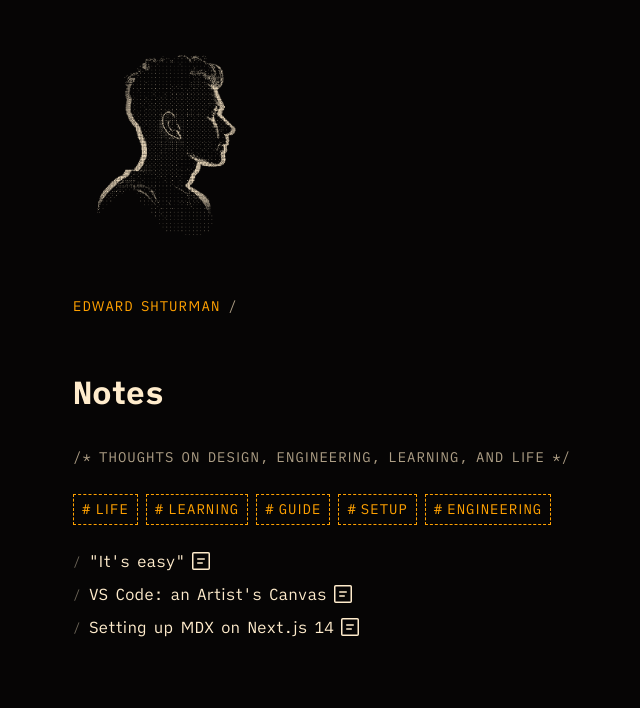
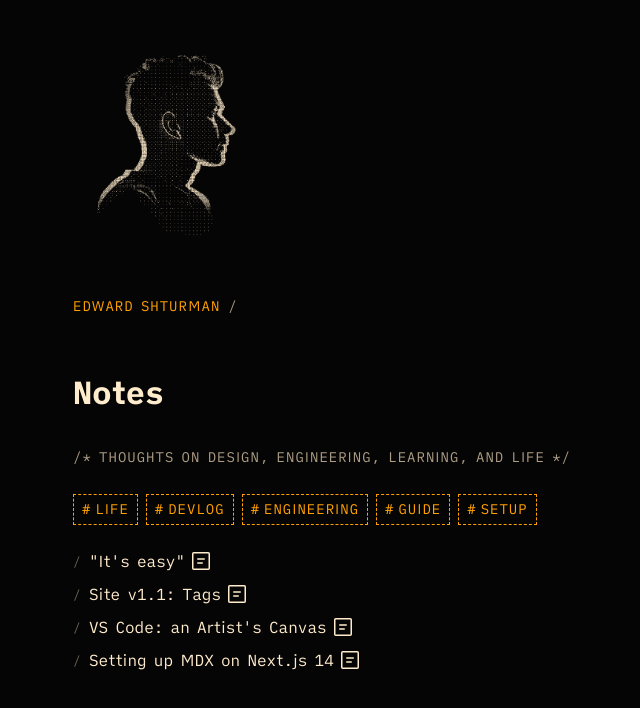
Before and after one commit to edwardshturman/site, a Next.js app: page /notes in a window 1280 px wide. Shown: the top 708 px of the page, without its empty margins (242-882 px from the left). Built offline with nearby package versions, Linux system fonts and the light colour scheme.

Commit message:
Publish v1.1 release notes

```diff
--- a/app/notes/notes.ts
+++ b/app/notes/notes.ts
@@ -8,7 +8,12 @@ export const notes: NoteProps[] = [
   {
     text: `"It's easy"`,
     slug: 'easy',
-    tags: ['life', 'learning']
+    tags: ['life']
+  },
+  {
+    text: 'Site v1.1: Tags',
+    slug: 'site-v1-1',
+    tags: ['devlog', 'engineering']
   },
   {
     text: "VS Code: an Artist's Canvas",
--- a/app/workshop/page.tsx
+++ b/app/workshop/page.tsx
@@ -132,7 +132,6 @@ export default function Workshop() {
       link: 'https://github.com/edwardshturman/arc-boosts',
       cta: 'View source'
     }
-
   ]
 
   return (
--- a/package.json
+++ b/package.json
@@ -5,7 +5,7 @@
     "url": "https://edwardshturman.com"
   },
   "homepage": "https://edwardshturman.com",
-  "version": "1.0.0",
+  "version": "1.1.0",
   "license": "UNLICENSED",
   "description": "Personal website of Edward Shturman",
   "repository": {
```
Also changed, not shown: app/notes/site-v1-1.md (+2 -2 lines), app/roadmap.md (+6 -3 lines), 1 other file (tests, documents, lock files or other folders).
